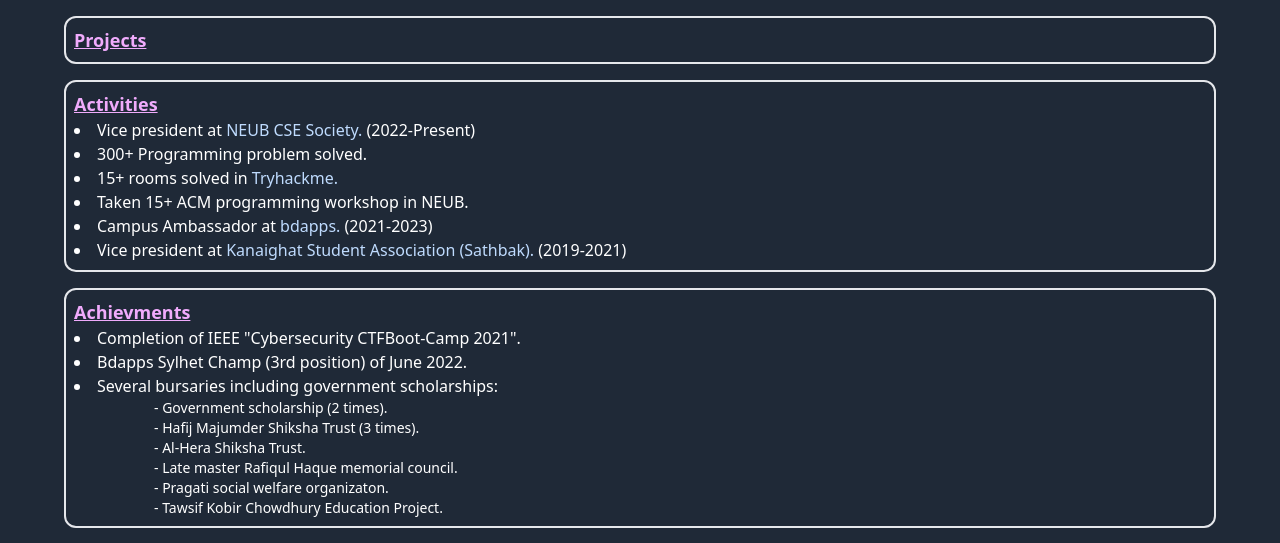
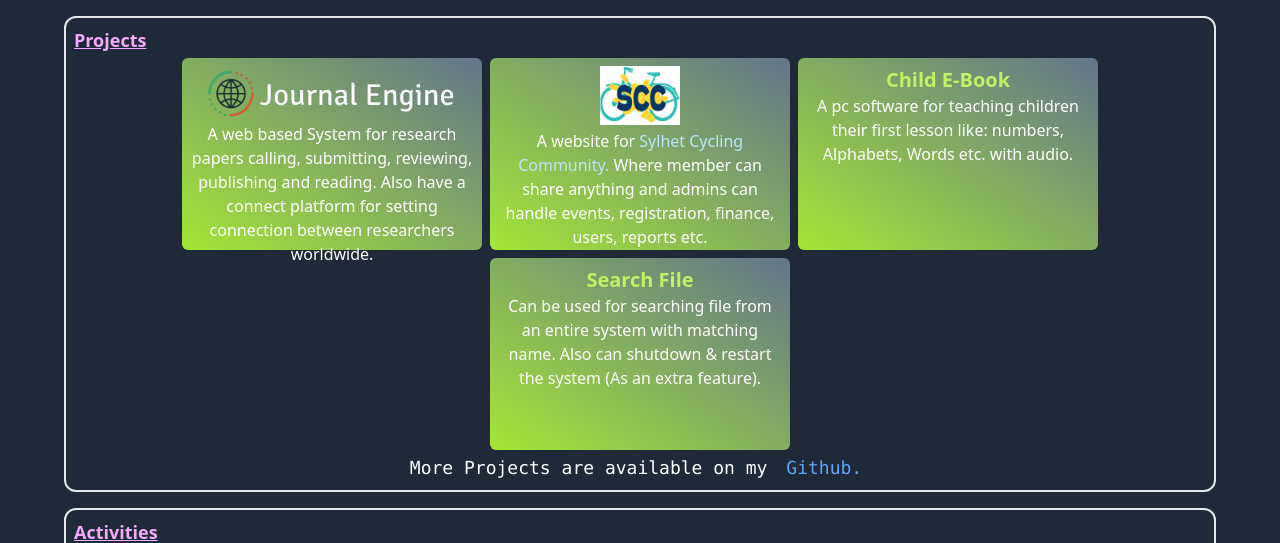
Before and after one commit to RashidShafe/RashidShafe.github.io, a plain HTML site: page index.html in a window 1280 px wide. Shown: the part 1255-1798 px from the top of the page. Drawn offline with nearby package versions, Linux system fonts and the light colour scheme.

Commit message:
project section

```diff
--- a/index.html
+++ b/index.html
@@ -14,7 +14,6 @@
     <nav class="w-[90%] m-auto mt-2 rounded-xl sm:sticky top-0 bg-[rgba(255,255,255,0.2)]">
         <div class="text-center [&>a]:mx-[2%] mt-4 py-1 [&>a]:text-lg [&>a]:font-semibold">
             <a class="hover:text-lime-500 transition duration-200" href="#home">Home</a>
-            <a class="hover:text-lime-500 transition duration-200" href="#about">About</a>
             <a class="hover:text-lime-500 transition duration-200" href="#skills">Skills</a>
             <a class="hover:text-lime-500 transition duration-200" href="#ec">Activities</a>
             <a class="hover:text-lime-500 transition duration-200" href="#achievments">Achievments</a>
@@ -170,12 +169,41 @@
 
     <div id="project" class="border-2 w-[90%] mt-4 m-auto p-2 rounded-xl">
         <h1 class=" text-fuchsia-300 font-semibold text-lg "><u>Projects</u></h1>
+        <div class="flex flex-wrap sm:flex-row flex-col justify-center items-center gap-2 overflow-auto p-1
+        [&>div]:w-[300px]
+        [&>div]:h-48
+        [&>div]:bg-gradient-to-tr
+        [&>div]:from-lime-400
+        [&>div]:to-slate-500
+        [&>div]:rounded-md
+        [&>div]:flex-none
+        [&>div]:p-2
+        [&>div]:text-center
+        ">
+            <div>
+                <img class="align-middle mx-auto" src="je.png" alt="Journal Engine">
+                <p>A web based System for research papers calling, submitting, reviewing, publishing and reading. Also have a connect platform for setting connection between researchers worldwide.</p>
+            </div>
+            <div>
+                <img class="mx-auto w-20" src="scc.png" alt="Sylhet Cycling Community">
+                <p class="pt-1">A website for <span class="text-sky-200" >Sylhet Cycling Community.</span> Where member can share anything and admins can handle events, registration, finance, users, reports etc.</p>
+            </div>
+            <div>
+                <h1 class="text-xl font-bold text-lime-300">Child E-Book</h1>
+                <p>A pc software for teaching children their first lesson like: numbers, Alphabets, Words etc. with audio.</p>
+            </div>
+            <div>
+                <h1 class="text-xl font-bold text-lime-300">Search File</h1>
+                <p>Can be used for searching file from an entire system with matching name. Also can shutdown & restart the system (As an extra feature).</p>
+            </div>
+        </div>
+        <p class="text-center text-lg font-mono">More Projects are available on my <a class="text-blue-400 hover:text-blue-300 m-2" href="https://github.com/rashidshafe" target="_blank">Github.</a></p>
     </div>
 
     <div id="ec" class="border-2 w-[90%] mt-4 m-auto p-2 rounded-xl">
         <h1 class=" text-fuchsia-300 font-semibold text-lg "><u>Activities</u></h1>
         <div>
-            <ol class="list-disc list-inside">
+            <ol class="ml-6 list-disc list-outside">
                 <li>Vice president at <span class="text-blue-200">NEUB CSE Society.</span> (2022-Present)</li>
                 <li>300+ Programming problem solved.</li>
                 <li>15+ rooms solved in <span class="text-blue-200">Tryhackme.</span></li>
@@ -185,10 +213,11 @@
             </ol>
         </div>
     </div>
+
     <div id="achievments" class="border-2 w-[90%] mt-4 m-auto p-2 rounded-xl">
         <h1 class=" text-fuchsia-300 font-semibold text-lg "><u>Achievments</u></h1>
         <div>
-            <ol class="list-disc list-inside">
+            <ol class="ml-6 list-disc list-outside">
                 <li>Completion of IEEE "Cybersecurity CTFBoot-Camp 2021".</li>
                 <li>Bdapps Sylhet Champ (3rd position) of June 2022.</li>
                 <li>
```
Also changed, not shown: je.png (added), scc.png (added).
